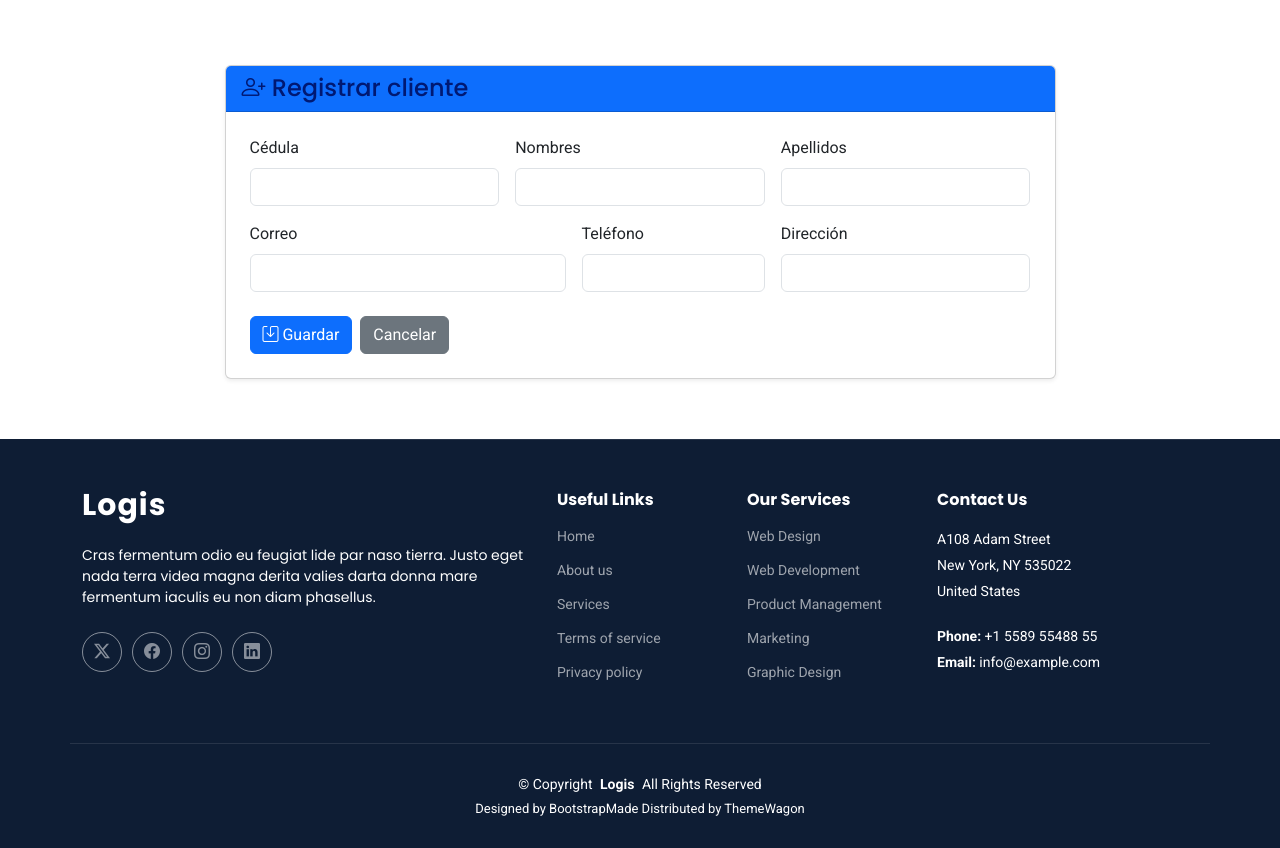
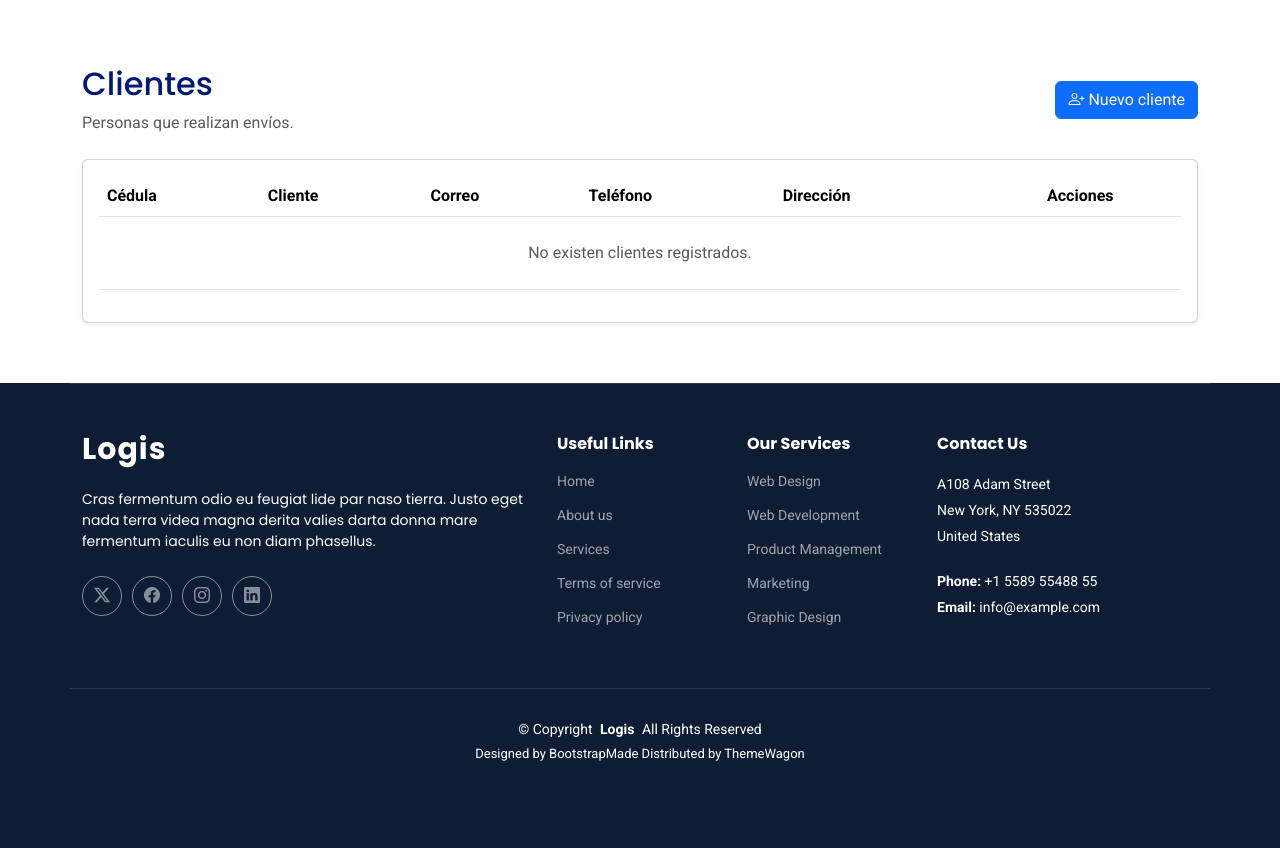
Before and after one commit to pablo2001-bod/Punto-a-Punto, a Django app: page /clientes/nuevoCliente/ in a window 1280 px wide. Shown: the part 100-948 px from the top of the page. After the commit the page ends 861 px from the top, so only its background shows below. Run offline with Django 5.2, Linux system fonts and the light colour scheme; some libraries are stand-ins or nearby versions.

Commit message:
Agregamos editar y acciones en cliente

```diff
--- a/envios/templates/clientes/nuevoCliente.html
+++ b/envios/templates/clientes/nuevoCliente.html
@@ -5,53 +5,56 @@
 <section class="section">
 <div class="container">
 
-<div class="row justify-content-center">
-    <div class="col-lg-9">
-        <div class="card shadow-sm">
-            <div class="card-header bg-primary text-white">
-                <h4 class="mb-0"><i class="bi bi-person-plus"></i> Registrar cliente</h4>
-            </div>
-            <div class="card-body p-4">
-                <form action="/clientes/guardarCliente/" method="post">
-                    {% csrf_token %}
-                    <div class="row g-3">
-                        <div class="col-md-4">
-                            <label class="form-label">Cédula</label>
-                            <input type="text" name="cedula" maxlength="10"
-                                   class="form-control" required>
-                        </div>
-                        <div class="col-md-4">
-                            <label class="form-label">Nombres</label>
-                            <input type="text" name="nombres" class="form-control" required>
-                        </div>
-                        <div class="col-md-4">
-                            <label class="form-label">Apellidos</label>
-                            <input type="text" name="apellidos" class="form-control" required>
-                        </div>
-                        <div class="col-md-5">
-                            <label class="form-label">Correo</label>
-                            <input type="email" name="email" class="form-control" required>
-                        </div>
-                        <div class="col-md-3">
-                            <label class="form-label">Teléfono</label>
-                            <input type="text" name="telefono" class="form-control" required>
-                        </div>
-                        <div class="col-md-4">
-                            <label class="form-label">Dirección</label>
-                            <input type="text" name="direccion" class="form-control" required>
-                        </div>
-                    </div>
+<div class="d-flex justify-content-between align-items-center mb-4">
+    <div>
+        <h2>Clientes</h2>
+        <p class="text-muted mb-0">Personas que realizan envíos.</p>
+    </div>
+    <a href="/clientes/nuevoCliente/" class="btn btn-primary">
+        <i class="bi bi-person-plus"></i> Nuevo cliente
+    </a>
+</div>
 
-                    <div class="mt-4 d-flex gap-2">
-                        <button type="submit" class="btn btn-primary">
-                            <i class="bi bi-save"></i> Guardar
-                        </button>
-                        <a href="/clientes/listadoCliente/" class="btn btn-secondary">
-                            Cancelar
-                        </a>
-                    </div>
-                </form>
-            </div>
+<div class="card shadow-sm">
+    <div class="card-body">
+        <div class="table-responsive">
+            <table class="table table-hover align-middle">
+                <thead>
+                    <tr>
+                        <th>Cédula</th>
+                        <th>Cliente</th>
+                        <th>Correo</th>
+                        <th>Teléfono</th>
+                        <th>Dirección</th>
+                        <th class="text-center">Acciones</th>
+                    </tr>
+                </thead>
+                <tbody>
+                    {% for cliente in clientes %}
+                    <tr>
+                        <td>{{ cliente.cedula }}</td>
+                        <td>{{ cliente.nombres }} {{ cliente.apellidos }}</td>
+                        <td>{{ cliente.email }}</td>
+                        <td>{{ cliente.telefono }}</td>
+                        <td>{{ cliente.direccion }}</td>
+                        <td class="text-center">
+                            <a href="/clientes/editarCliente/{{ cliente.id_cliente }}/" class="btn btn-warning btn-sm me-1" title="Editar">
+                                <i class="bi bi-pencil-square"></i>
+                            </a>
+                            <button type="button" class="btn btn-danger btn-sm" onclick="confirmarEliminacion('{{ cliente.id_cliente }}', '{{ cliente.nombres }} {{ cliente.apellidos }}')" title="Eliminar">
+                                <i class="bi bi-trash"></i>
+                            </button>
+                        </td>
+                    </tr>
+                    {% empty %}
+                    <tr>
+                        <td colspan="6" class="text-center text-muted py-4">
+                            No existen clientes registrados.
+                        </td>
+                    </tr>
+                    {% endfor %}
+                </tbody>
+            </table>
         </div>
     </div>
 </div>
@@ -59,4 +62,25 @@
 </div>
 </section>
 </main>
+
+<!-- SweetAlert2 -->
+<script src="https://cdn.jsdelivr.net/npm/sweetalert2@11"></script>
+<script>
+    function confirmarEliminacion(id, nombre) {
+        Swal.fire({
+            title: '¿Estás seguro?',
+            text: `Vas a eliminar al cliente: ${nombre}`,
+            icon: 'warning',
+            showCancelButton: true,
+            confirmButtonColor: '#dc3545',
+            cancelButtonColor: '#6c757d',
+            confirmButtonText: 'Sí, eliminar',
+            cancelButtonText: 'Cancelar'
+        }).then((result) => {
+            if (result.isConfirmed) {
+                window.location.href = `/clientes/eliminarCliente/${id}/`;
+            }
+        });
+    }
+</script>
 {% endblock %}
```
Also changed, not shown: envios/templates/clientes/editarCliente.html (added, +75 -0 lines).
